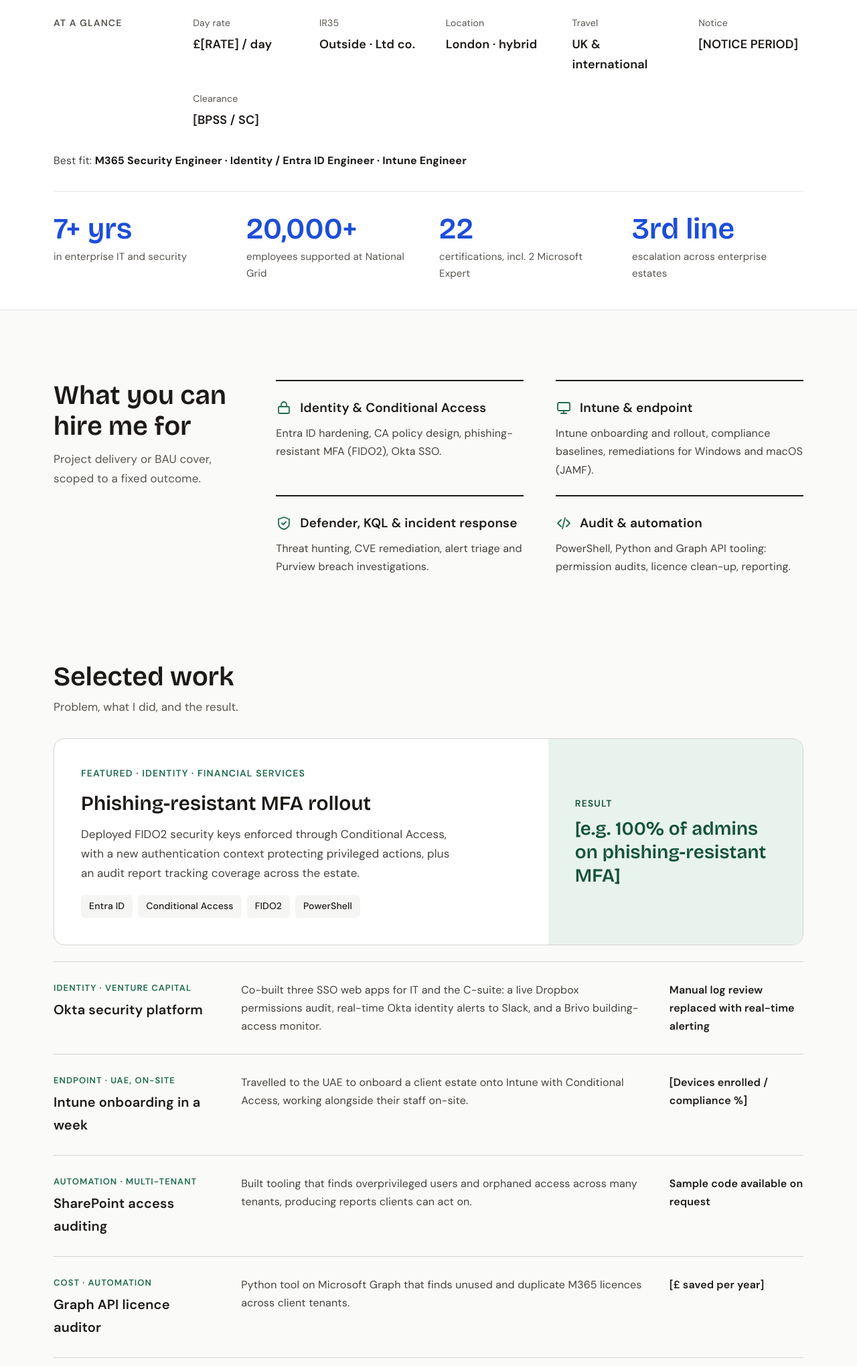
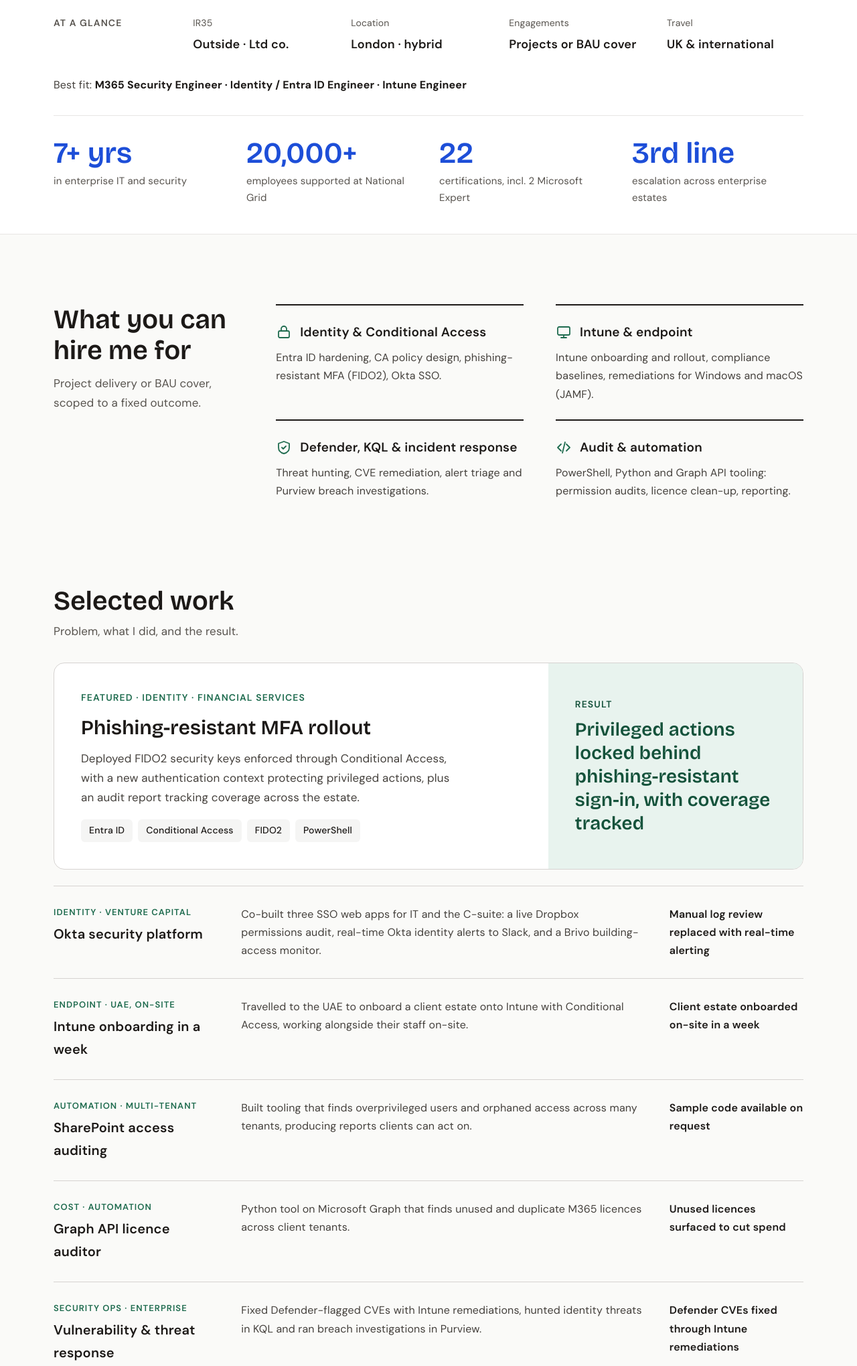
Before and after one commit to CallumReilly-Work/CallumReilly-Work.github.io, a plain HTML site: page index.html in a window 1280 px wide. Shown: the part 760-2799 px from the top of the page at 67% size. Drawn offline with nearby package versions, Linux system fonts and the light colour scheme.

Commit message:
Remove placeholders: drop rate/notice/clearance, factual results, plain footer
Co-Authored-By: Claude Opus 5.5 <noreply@anthropic.com>
Claude-Session: https://claude.ai/code/session_012RxNrfY3Q489o7CxR5jvDp

```diff
--- a/index.html
+++ b/index.html
@@ -59,7 +59,7 @@ a{color:#1E6B4E}a:hover{color:#14523B}
 <div style="flex: 999 1 520px; min-width: 0; display: flex; flex-direction: column; gap: 24px">
 <div style="display: inline-flex; align-self: flex-start; align-items: center; gap: 10px; padding: 8px 16px; border-radius: 999px; background: #E8F3EE; color: #14523B; font-size: 14px; font-weight: 600; letter-spacing: 0.08em; text-transform: uppercase">
 <span aria-hidden="true" style="width: 8px; height: 8px; border-radius: 50%; background: #1E6B4E; display: inline-block"></span>
-Available from [START DATE]
+Available for contracts
 </div>
 <h1 style="margin: 0; font-family: 'Bricolage Grotesque', 'DM Sans', sans-serif; font-size: 62px; line-height: 1.08; letter-spacing: 0; font-weight: 600">M365 Security &amp; Identity Contractor</h1>
 <p style="margin: 0; font-size: 19px; color: #57534E">Contract · Outside IR35 · London / hybrid</p>
@@ -88,12 +88,10 @@ Available from [START DATE]
 <h2 id="glance-h" style="margin: 0; font-size: 14px; letter-spacing: 0.08em; text-transform: uppercase; color: #57534E; font-weight: 600">At a glance</h2>
 </div>
 <dl style="flex: 999 1 640px; min-width: 0; margin: 0; display: grid; grid-template-columns: repeat(auto-fit, minmax(150px, 1fr)); gap: 24px 32px">
-<div><dt style="color: #57534E; font-size: 14px">Day rate</dt><dd style="margin: 4px 0 0; font-weight: 600; font-size: 18px">£[RATE] / day</dd></div>
 <div><dt style="color: #57534E; font-size: 14px">IR35</dt><dd style="margin: 4px 0 0; font-weight: 600; font-size: 18px">Outside · Ltd co.</dd></div>
 <div><dt style="color: #57534E; font-size: 14px">Location</dt><dd style="margin: 4px 0 0; font-weight: 600; font-size: 18px">London · hybrid</dd></div>
+<div><dt style="color: #57534E; font-size: 14px">Engagements</dt><dd style="margin: 4px 0 0; font-weight: 600; font-size: 18px">Projects or BAU cover</dd></div>
 <div><dt style="color: #57534E; font-size: 14px">Travel</dt><dd style="margin: 4px 0 0; font-weight: 600; font-size: 18px">UK &amp; international</dd></div>
-<div><dt style="color: #57534E; font-size: 14px">Notice</dt><dd style="margin: 4px 0 0; font-weight: 600; font-size: 18px">[NOTICE PERIOD]</dd></div>
-<div><dt style="color: #57534E; font-size: 14px">Clearance</dt><dd style="margin: 4px 0 0; font-weight: 600; font-size: 18px">[BPSS / SC]</dd></div>
 </dl>
 </div>
 <p style="margin: 0; font-size: 16px; color: #44403C">Best fit: <strong style="color: #1C1917">M365 Security Engineer · Identity / Entra ID Engineer · Intune Engineer</strong></p>
@@ -148,7 +146,7 @@ Available from [START DATE]
 </div>
 <div style="flex: 1 1 300px; min-width: 0; background: #E8F3EE; padding: 40px; display: flex; flex-direction: column; justify-content: center; gap: 8px">
 <div style="font-size: 14px; font-weight: 600; color: #14523B; text-transform: uppercase; letter-spacing: 0.08em">Result</div>
-<div style="font-family: 'Bricolage Grotesque', 'DM Sans', sans-serif; font-size: 28px; line-height: 1.25; font-weight: 600; color: #14523B">[e.g. 100% of admins on phishing-resistant MFA]</div>
+<div style="font-family: 'Bricolage Grotesque', 'DM Sans', sans-serif; font-size: 28px; line-height: 1.25; font-weight: 600; color: #14523B">Privileged actions locked behind phishing-resistant sign-in, with coverage tracked</div>
 </div>
 </article>
 
@@ -161,7 +159,7 @@ Available from [START DATE]
 <li style="display: flex; flex-wrap: wrap; gap: 8px 40px; padding: 28px 0; border-top: 1px solid #D6D3D1">
 <div style="flex: 1 1 240px; min-width: 0"><div style="font-size: 13px; font-weight: 600; color: #1E6B4E; text-transform: uppercase; letter-spacing: 0.08em">Endpoint · UAE, on-site</div><h3 style="margin: 4px 0 0; font-size: 20px; font-weight: 600">Intune onboarding in a week</h3></div>
 <p style="flex: 999 1 400px; min-width: 0; margin: 0; color: #44403C; font-size: 16px">Travelled to the UAE to onboard a client estate onto Intune with Conditional Access, working alongside their staff on-site.</p>
-<p style="flex: 1 1 200px; min-width: 0; margin: 0; font-size: 16px; font-weight: 600">[Devices enrolled / compliance %]</p>
+<p style="flex: 1 1 200px; min-width: 0; margin: 0; font-size: 16px; font-weight: 600">Client estate onboarded on-site in a week</p>
 </li>
 <li style="display: flex; flex-wrap: wrap; gap: 8px 40px; padding: 28px 0; border-top: 1px solid #D6D3D1">
 <div style="flex: 1 1 240px; min-width: 0"><div style="font-size: 13px; font-weight: 600; color: #1E6B4E; text-transform: uppercase; letter-spacing: 0.08em">Automation · Multi-tenant</div><h3 style="margin: 4px 0 0; font-size: 20px; font-weight: 600">SharePoint access auditing</h3></div>
@@ -171,12 +169,12 @@ Available from [START DATE]
 <li style="display: flex; flex-wrap: wrap; gap: 8px 40px; padding: 28px 0; border-top: 1px solid #D6D3D1">
 <div style="flex: 1 1 240px; min-width: 0"><div style="font-size: 13px; font-weight: 600; color: #1E6B4E; text-transform: uppercase; letter-spacing: 0.08em">Cost · Automation</div><h3 style="margin: 4px 0 0; font-size: 20px; font-weight: 600">Graph API licence auditor</h3></div>
 <p style="flex: 999 1 400px; min-width: 0; margin: 0; color: #44403C; font-size: 16px">Python tool on Microsoft Graph that finds unused and duplicate M365 licences across client tenants.</p>
-<p style="flex: 1 1 200px; min-width: 0; margin: 0; font-size: 16px; font-weight: 600">[£ saved per year]</p>
+<p style="flex: 1 1 200px; min-width: 0; margin: 0; font-size: 16px; font-weight: 600">Unused licences surfaced to cut spend</p>
 </li>
 <li style="display: flex; flex-wrap: wrap; gap: 8px 40px; padding: 28px 0; border-top: 1px solid #D6D3D1">
 <div style="flex: 1 1 240px; min-width: 0"><div style="font-size: 13px; font-weight: 600; color: #1E6B4E; text-transform: uppercase; letter-spacing: 0.08em">Security ops · Enterprise</div><h3 style="margin: 4px 0 0; font-size: 20px; font-weight: 600">Vulnerability &amp; threat response</h3></div>
 <p style="flex: 999 1 400px; min-width: 0; margin: 0; color: #44403C; font-size: 16px">Fixed Defender-flagged CVEs with Intune remediations, hunted identity threats in KQL and ran breach investigations in Purview.</p>
-<p style="flex: 1 1 200px; min-width: 0; margin: 0; font-size: 16px; font-weight: 600">[Exposure score from X to Y]</p>
+<p style="flex: 1 1 200px; min-width: 0; margin: 0; font-size: 16px; font-weight: 600">Defender CVEs fixed through Intune remediations</p>
 </li>
 </ul>
 </section>
@@ -351,7 +349,7 @@ Available from [START DATE]
 </section>
 
 <footer style="max-width: 1120px; margin: 0 auto; padding: 32px 24px 48px; display: flex; flex-wrap: wrap; gap: 12px; justify-content: space-between; color: #57534E; font-size: 14px">
-<span>[COMPANY NAME] Ltd · Registered in England &amp; Wales No. [NUMBER]</span>
+<span>Callum Reilly · M365 Security &amp; Identity Contractor</span>
 <span>London, UK · <a href="https://www.linkedin.com/in/callum-reilly-/">LinkedIn</a> · <a href="https://github.com/CallumReilly-Work">GitHub</a></span>
 </footer>
 </div>
```
